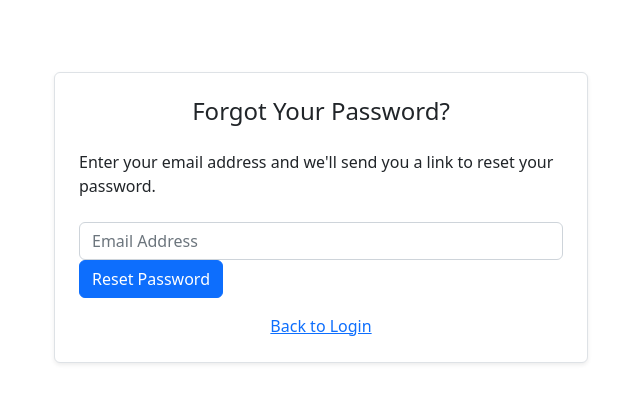
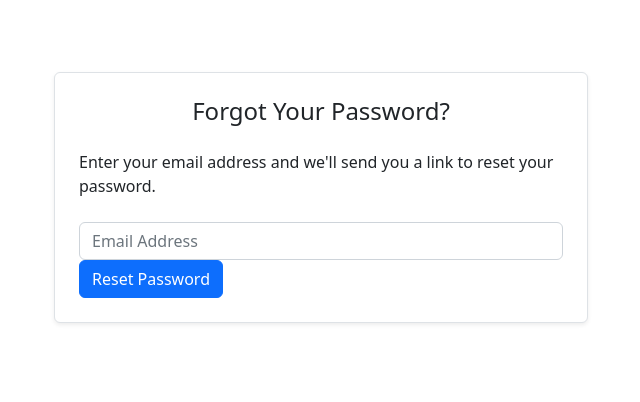
Before and after one commit to ROBLERJ-UI/angular-21-auth-boilerplate, an Angular app: page /account/forgot-password in a window 1280 px wide. Shown: the top 402 px of the page, without its empty margins (319-959 px from the left). Built offline with nearby package versions, Linux system fonts and the light colour scheme; no server answers.

Commit message:
Remove duplicate message

```diff
--- a/src/app/account/forgot-password.component.html
+++ b/src/app/account/forgot-password.component.html
@@ -23,6 +23,3 @@
     <p>Please check your email for password reset instructions.</p>
     <a routerLink="/account/login">Back to Login</a>
 </div>
-<div class="text-center mt-3">
-    <a routerLink="/account/login">Back to Login</a>
-</div>
```
